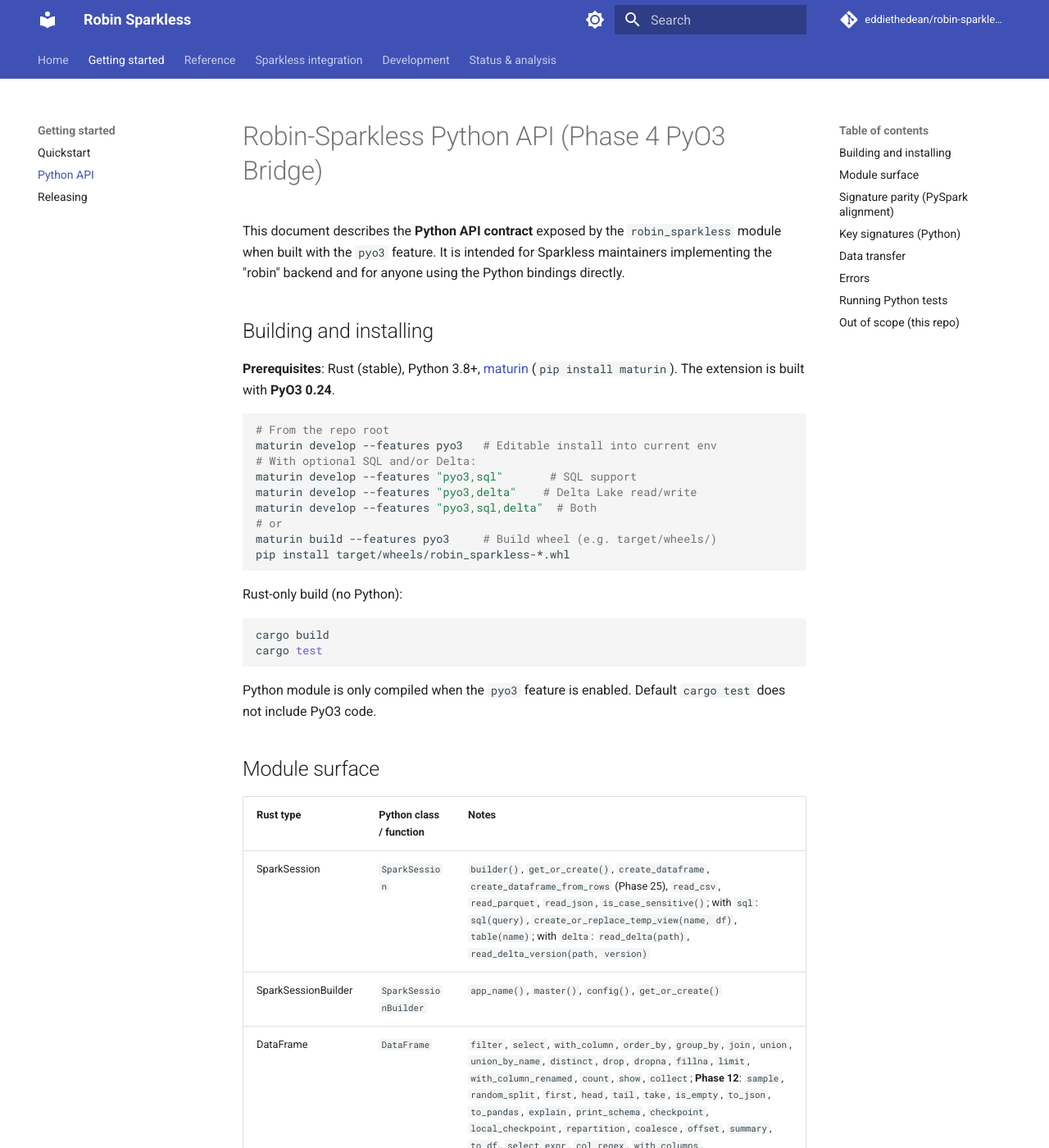
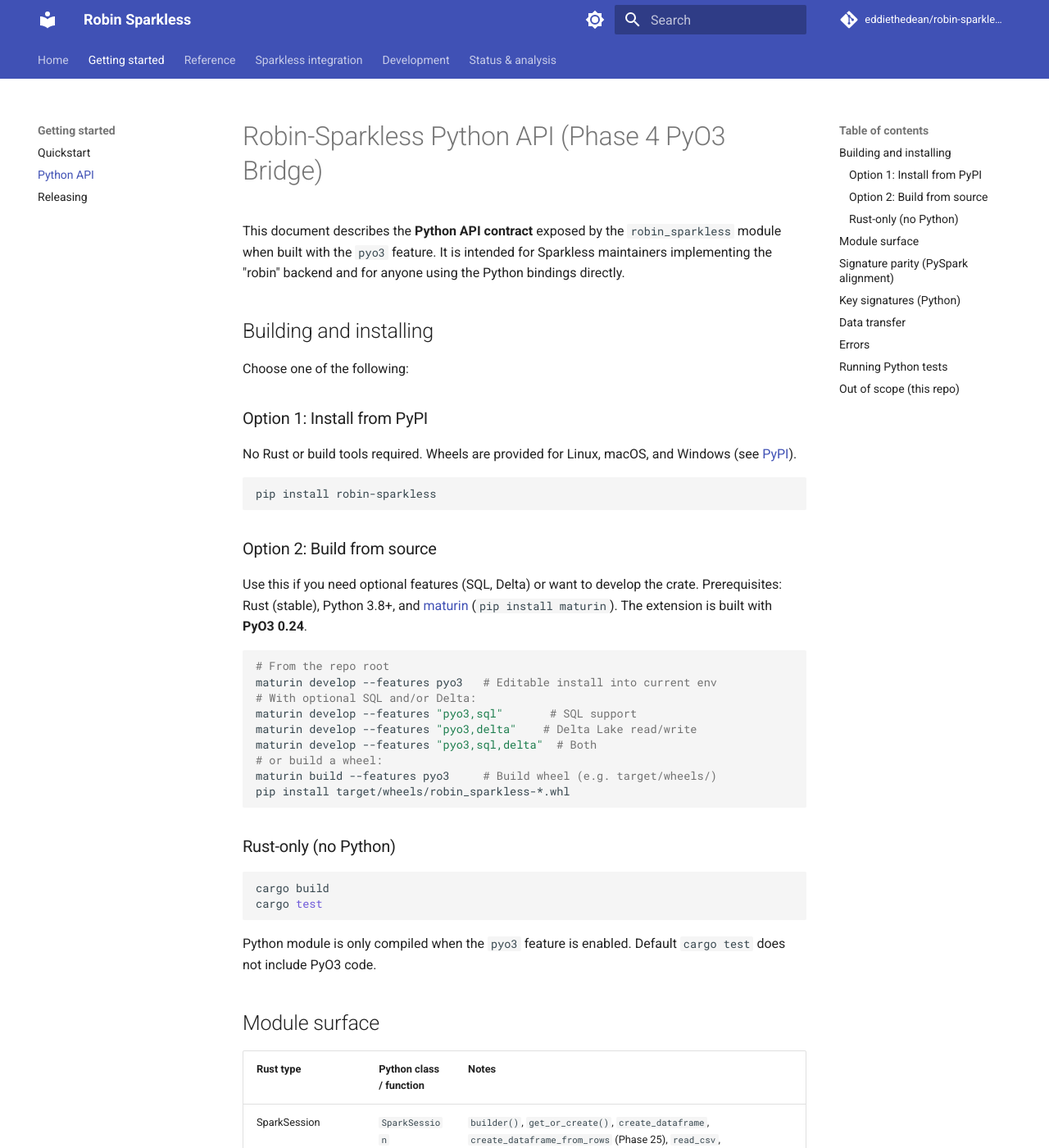
Before and after one commit to eddiethedean/robin-sparkless, an MkDocs documentation site: the page built from docs/PYTHON_API.md, in a window 1280 px wide and 1400 px high. Shown: the whole window at 82% size. Built offline with MkDocs 1.6.1 and Material for MkDocs 9.7.7, drawn with Linux system fonts in a browser that asks for light colours; comment, search, counter and statistics services are not loaded.

Commit message:
docs: PYTHON_API install options (PyPI vs build from source)

````diff
--- a/docs/PYTHON_API.md
+++ b/docs/PYTHON_API.md
@@ -4,7 +4,19 @@
 
 ## Building and installing
 
-**Prerequisites**: Rust (stable), Python 3.8+, [maturin](https://www.maturin.rs/) (`pip install maturin`). The extension is built with **PyO3 0.24**.
+Choose one of the following:
+
+### Option 1: Install from PyPI
+
+No Rust or build tools required. Wheels are provided for Linux, macOS, and Windows (see [PyPI](https://pypi.org/project/robin-sparkless/)).
+
+```bash
+pip install robin-sparkless
+```
+
+### Option 2: Build from source
+
+Use this if you need optional features (SQL, Delta) or want to develop the crate. Prerequisites: Rust (stable), Python 3.8+, and [maturin](https://www.maturin.rs/) (`pip install maturin`). The extension is built with **PyO3 0.24**.
 
 ```bash
 # From the repo root
@@ -13,12 +25,12 @@
 maturin develop --features "pyo3,sql"       # SQL support
 maturin develop --features "pyo3,delta"    # Delta Lake read/write
 maturin develop --features "pyo3,sql,delta"  # Both
-# or
+# or build a wheel:
 maturin build --features pyo3     # Build wheel (e.g. target/wheels/)
 pip install target/wheels/robin_sparkless-*.whl
 ```
 
-Rust-only build (no Python):
+### Rust-only (no Python)
 
 ```bash
 cargo build
````
